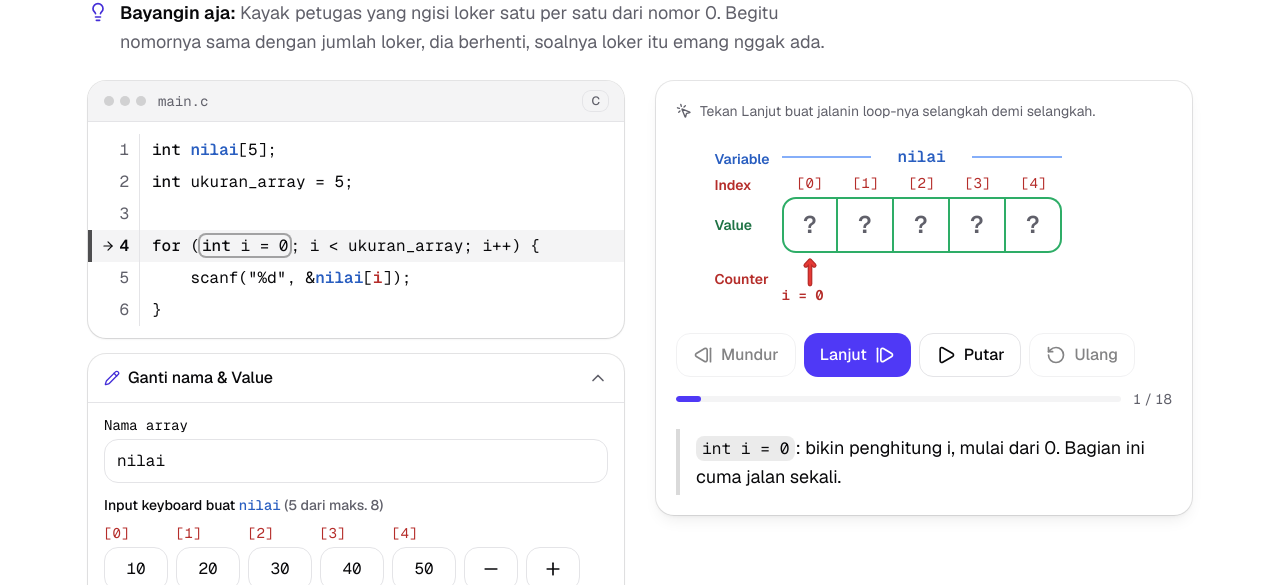
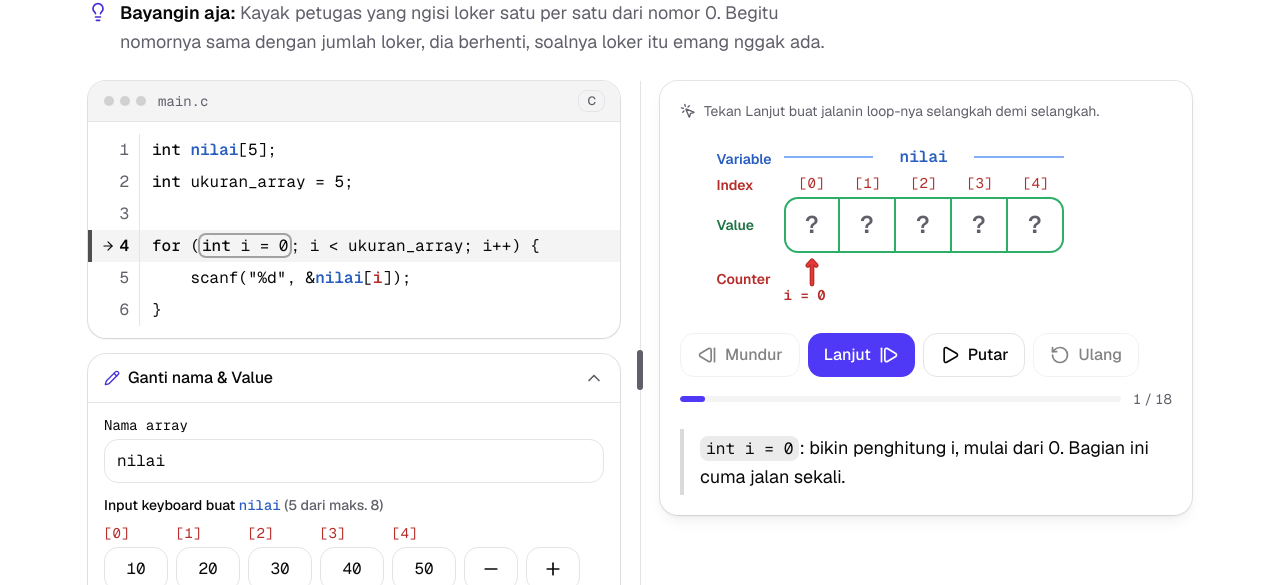
Before and after one commit to MyBootcampGweh/array-and-pointer-playground, a Next.js app: page /modul/2 in a window 1280 px wide. Shown: the part 215-800 px from the top of the page. Built offline with nearby package versions, Linux system fonts and the light colour scheme.

Commit message:
feat(ui): add a resizable code and visual workspace

```diff
--- /dev/null
+++ b/src/components/split-view.tsx
@@ -0,0 +1,185 @@
+"use client";
+
+import { Columns2 } from "lucide-react";
+import {
+  type KeyboardEvent,
+  type PointerEvent,
+  type ReactNode,
+  useRef,
+  useState,
+  useSyncExternalStore,
+} from "react";
+
+const DEFAULT_SPLIT = 50;
+const MIN_SPLIT = 30;
+const MAX_SPLIT = 70;
+const KEY_STEP = 5;
+const STORAGE_KEY = "split";
+
+function clampSplit(value: number): number {
+  return Math.min(MAX_SPLIT, Math.max(MIN_SPLIT, Math.round(value)));
+}
+
+// The width is a per-viewer convenience: if storage is blocked, the default
+// simply comes back on the next page.
+function readSavedSplit(): number {
+  try {
+    const saved = Number(localStorage.getItem(STORAGE_KEY));
+    return saved > 0 ? clampSplit(saved) : DEFAULT_SPLIT;
+  } catch {
+    return DEFAULT_SPLIT;
+  }
+}
+
+function saveSplit(value: number) {
+  try {
+    localStorage.setItem(STORAGE_KEY, String(value));
+  } catch {
+    // Storage blocked: the width still holds on this page.
+  }
+}
+
+const noSubscription = () => () => {};
+
+/**
+ * The code (and its editor) beside the visualisation, with a divider a teacher
+ * can drag, or move with the arrow keys, to give either side more room on a
+ * projector. The width carries over to the next module. Below `lg` the sides
+ * stack and the visualisation comes right after the code.
+ */
+export function SplitView({
+  code,
+  editor,
+  visual,
+  editorOnTop = false,
+}: {
+  code: ReactNode;
+  editor: ReactNode;
+  visual: ReactNode;
+  /** From `lg` up, the editor sits above the code (the new Module 1 layout). */
+  editorOnTop?: boolean;
+}) {
+  const containerRef = useRef<HTMLDivElement>(null);
+  const saved = useSyncExternalStore(
+    noSubscription,
+    readSavedSplit,
+    () => DEFAULT_SPLIT,
+  );
+  const [chosen, setChosen] = useState<number | null>(null);
+  const [isDragging, setIsDragging] = useState(false);
+  const split = chosen ?? saved;
+
+  function choose(value: number) {
+    const next = clampSplit(value);
+    setChosen(next);
+    saveSplit(next);
+  }
+
+  function splitAt(clientX: number): number {
+    const box = containerRef.current?.getBoundingClientRect();
+    return box ? ((clientX - box.left) / box.width) * 100 : split;
+  }
+
+  function handlePointerDown(event: PointerEvent<HTMLDivElement>) {
+    if (event.button !== 0) {
+      return;
+    }
+    // Keeps the drag from starting a text selection across the panels.
+    event.preventDefault();
+    event.currentTarget.setPointerCapture(event.pointerId);
+    setIsDragging(true);
+  }
+  function handlePointerMove(event: PointerEvent<HTMLDivElement>) {
+    if (isDragging) {
+      setChosen(clampSplit(splitAt(event.clientX)));
+    }
+  }
+  function handlePointerUp(event: PointerEvent<HTMLDivElement>) {
+    if (isDragging) {
+      setIsDragging(false);
+      choose(splitAt(event.clientX));
+    }
+  }
+  function handleKeyDown(event: KeyboardEvent<HTMLDivElement>) {
+    const next: Record<string, number> = {
+      ArrowLeft: split - KEY_STEP,
+      ArrowRight: split + KEY_STEP,
+      Home: MIN_SPLIT,
+      End: MAX_SPLIT,
+      Enter: DEFAULT_SPLIT,
+    };
+    const value = next[event.key];
+    if (value !== undefined) {
+      event.preventDefault();
+      choose(value);
+    }
+  }
+
+  // Each side scrolls on its own; the padding (undone by the container's
+  // negative margin) keeps card shadows and focus rings inside the scroller.
+  const panel = "lg:overflow-y-auto lg:p-2";
+
+  return (
+    <div
+      ref={containerRef}
+      // The header scrolls away, so the workspace may fill the screen less a
+      // little air; anything taller scrolls inside its own side.
+      className={`flex flex-col gap-6 lg:-m-2 lg:max-h-[calc(100svh-4rem)] lg:flex-row lg:gap-0 ${isDragging ? "lg:cursor-col-resize lg:select-none" : ""}`}
+    >
+      <div
+        className={`max-lg:contents lg:flex lg:min-w-0 lg:shrink-0 lg:flex-col lg:gap-4 ${panel}`}
+        // Half the divider's width comes off each side, so 50 is a true half.
+        style={{ width: `calc(${split}% - 0.75rem)` }}
+      >
+        <div
+          className={`min-w-0 max-lg:order-1 ${editorOnTop ? "lg:order-last" : ""}`}
+        >
+          {code}
+        </div>
+        <div className="min-w-0 max-lg:order-3">{editor}</div>
+      </div>
+      <div className="hidden w-6 shrink-0 flex-col items-center gap-2 py-2 lg:flex">
+        {split !== DEFAULT_SPLIT ? (
+          <button
+            type="button"
+            onClick={() => choose(DEFAULT_SPLIT)}
+            title="Balikin lebar panel jadi 50/50"
+            className="flex size-6 shrink-0 items-center justify-center rounded-md text-muted-foreground ring-1 ring-border transition-colors hover:bg-muted hover:text-foreground"
+          >
+            <Columns2 aria-hidden="true" className="size-3.5" />
+            <span className="sr-only">Balikin lebar panel jadi 50/50</span>
+          </button>
+        ) : null}
+        <div
+          role="separator"
+          tabIndex={0}
+          aria-orientation="vertical"
+          aria-label="Lebar panel kode"
+          aria-valuemin={MIN_SPLIT}
+          aria-valuemax={MAX_SPLIT}
+          aria-valuenow={split}
+          title="Geser buat ubah lebar panel. Klik dua kali buat 50/50."
+          onPointerDown={handlePointerDown}
+          onPointerMove={handlePointerMove}
+          onPointerUp={handlePointerUp}
+          onPointerCancel={() => setIsDragging(false)}
+          onDoubleClick={() => choose(DEFAULT_SPLIT)}
+          onKeyDown={handleKeyDown}
+          className="group relative flex w-full flex-1 cursor-col-resize touch-none items-center justify-center rounded-md"
+        >
+          <span
+            aria-hidden="true"
+            className={`absolute inset-y-0 w-px transition-colors ${isDragging ? "bg-primary" : "bg-border"}`}
+          />
+          <span
+            aria-hidden="true"
+            className={`relative h-10 w-1.5 rounded-full transition-colors ${isDragging ? "bg-primary" : "bg-muted-foreground group-hover:bg-foreground"}`}
+          />
+        </div>
+      </div>
+      <div className={`min-w-0 max-lg:order-2 lg:flex-1 ${panel}`}>
+        {visual}
+      </div>
+    </div>
+  );
+}
--- a/src/components/ui.tsx
+++ b/src/components/ui.tsx
@@ -1,5 +1,7 @@
 import { Info, MousePointerClick, Terminal, TriangleAlert } from "lucide-react";
 import { type ComponentProps, type ReactNode } from "react";
+
+import { SplitView } from "@/components/split-view";
 
 type ButtonVariant = "primary" | "outline" | "ghost";
 
@@ -120,8 +122,7 @@ export function ExpressionBar({ children }: { children: ReactNode }) {
 /**
  * The module stage. Code and its editor on the left; on the right one card
  * holds the whole visualisation: what to do, the diagram, its controls and
- * the explanation, so the eye never has to hunt between panels. On a phone
- * the card comes right after the code, before the editor.
+ * the explanation, so the eye never has to hunt between panels.
  */
 export function Stage({
   code,
@@ -143,13 +144,13 @@ export function Stage({
   footnote?: ReactNode;
 }) {
   return (
-    // `auto_1fr`: when the card is the taller side, the spare height goes
-    // under the editor instead of opening a gap between code and editor.
-    <div className="grid gap-6 lg:grid-cols-2 lg:grid-rows-[auto_1fr] lg:items-start lg:gap-x-8 lg:gap-y-4">
-      <div className="min-w-0 lg:col-start-1 lg:row-start-1">{code}</div>
+    <SplitView
+      code={code}
+      editor={editor}
+      visual={
         <section
           aria-label="Visualisasi"
-        className="flex min-w-0 flex-col gap-5 rounded-2xl bg-card p-3 shadow-elevated ring-1 ring-foreground/10 sm:p-5 lg:col-start-2 lg:row-span-2 lg:row-start-1"
+          className="flex min-w-0 flex-col gap-5 rounded-2xl bg-card p-3 shadow-elevated ring-1 ring-foreground/10 sm:p-5"
         >
           <p className="flex gap-2 text-sm text-muted-foreground">
             <MousePointerClick
@@ -168,8 +169,8 @@ export function Stage({
             </p>
           ) : null}
         </section>
-      <div className="min-w-0 lg:col-start-1 lg:row-start-2">{editor}</div>
-    </div>
+      }
+    />
   );
 }
 
```
Lines whose indentation alone changed are shown as unchanged.
